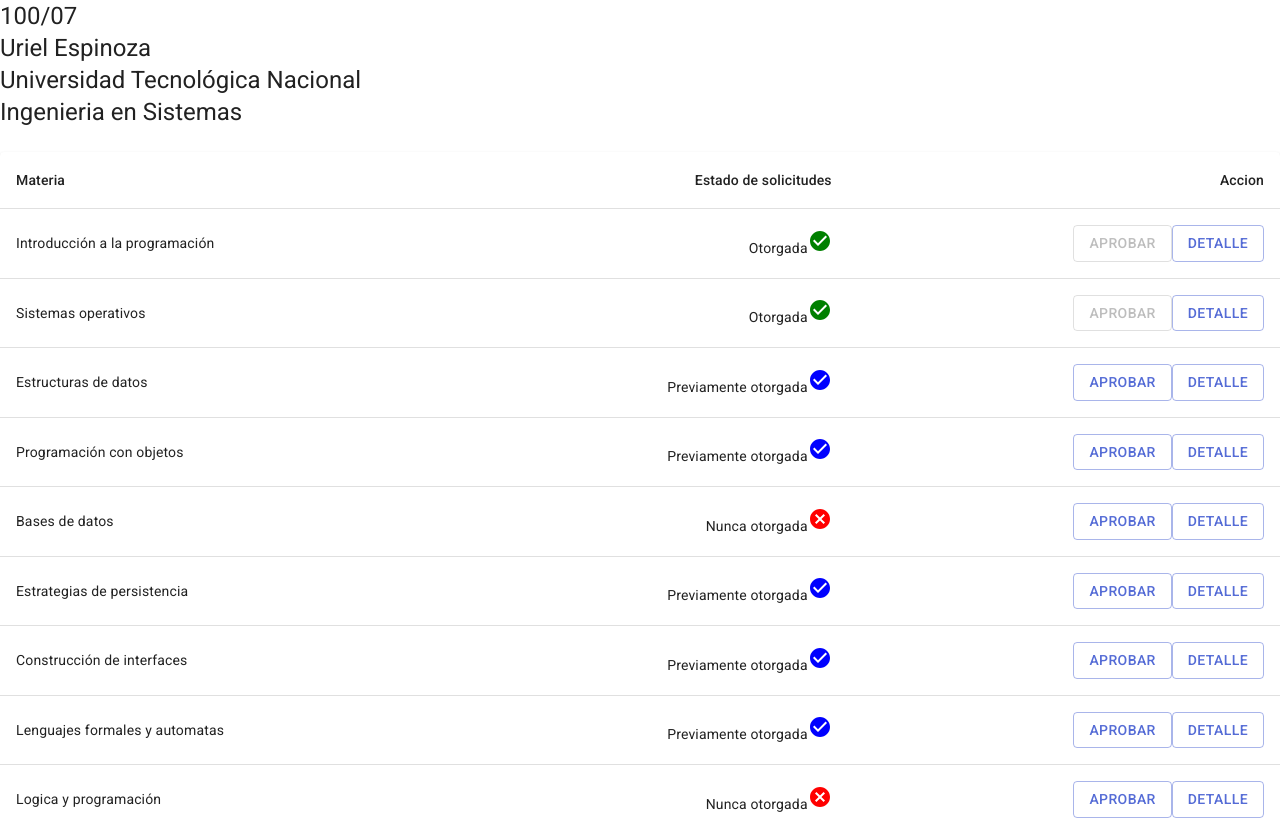
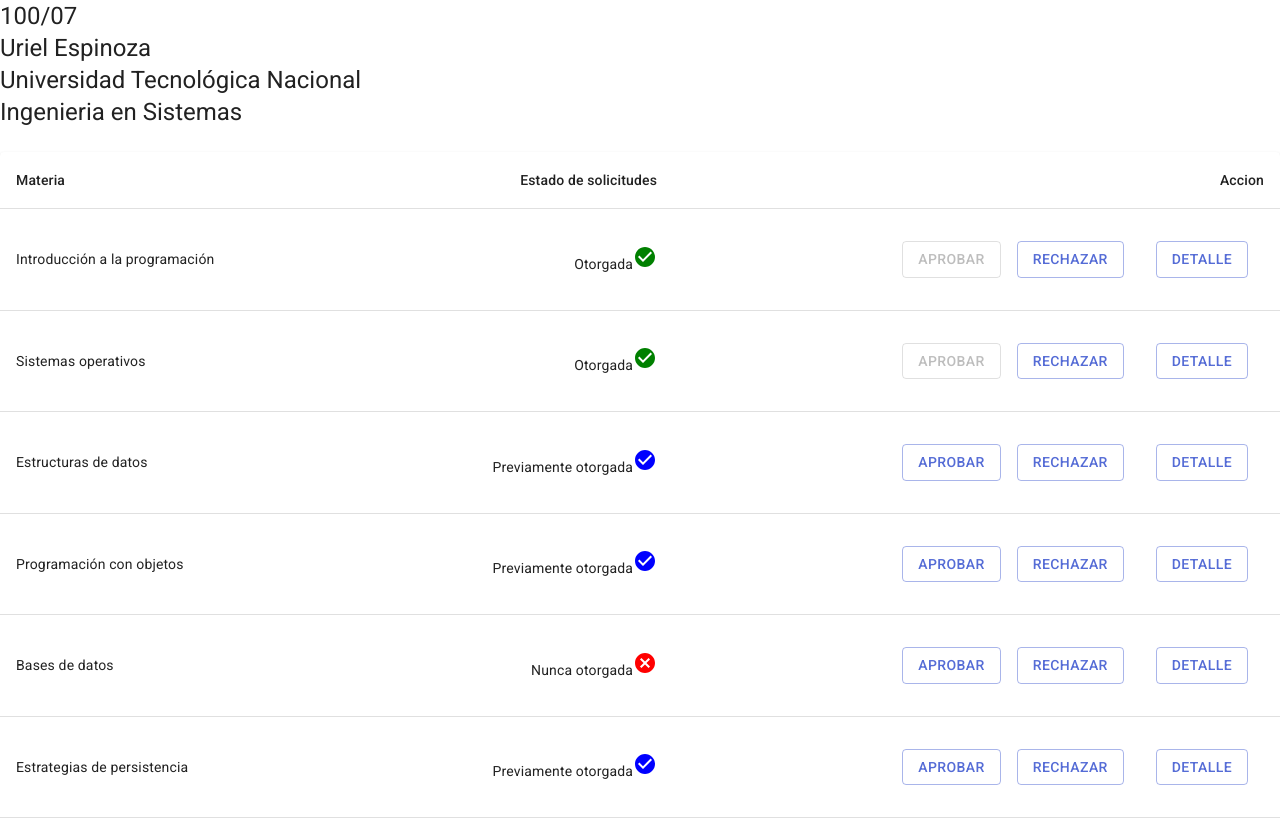
Before and after one commit to unquivalencias/unquivalencias-web-client, a Next.js app: page /requests/1 in a window 1280 px wide. Shown: the top 820 px of the page. Built offline with nearby package versions, Linux system fonts and the light colour scheme.

Commit message:
Add reject request button in requests list

```diff
--- a/components/RequestDetail/SubjectList.jsx
+++ b/components/RequestDetail/SubjectList.jsx
@@ -1,4 +1,4 @@
-import React, { useState } from 'react';
+import React, { useState, useCallback } from 'react';
 import { makeStyles } from '@material-ui/core/styles';
 import Table from '@material-ui/core/Table';
 import TableBody from '@material-ui/core/TableBody';
@@ -11,6 +11,11 @@ import ApproveEquivalenceButton from '../MateriasList'
 import CheckCircleIcon from '@material-ui/icons/CheckCircle';
 import CrossMarkIcon from '@material-ui/icons/Cancel'
 import Link from 'next/link'
+import { TextField, DialogActions } from '@material-ui/core';
+import Dialog from '@material-ui/core/Dialog';
+import DialogContent from '@material-ui/core/DialogContent';
+import DialogTitle from '@material-ui/core/DialogTitle';
+
 
 const useStyles = makeStyles(theme => ({
     root: {
@@ -29,6 +34,9 @@ const useStyles = makeStyles(theme => ({
     },
     failmark: {
         color: 'red'
+    },
+    actionButton: {
+        margin: "1rem"
     }
 
 }));
@@ -60,6 +68,7 @@ export default function SimpleTable() {
 
     const classes = useStyles();
 
+
     return (
         <Paper className={classes.root}>
             <Table className={classes.table}>
@@ -81,7 +90,8 @@ export default function SimpleTable() {
                                     <CrossMarkIcon className={classes.failmark} />
                                 }{row.status === subjectState.previouslyGiven &&
                                     <CheckCircleIcon className={classes.previouslyGiven} />}
-
+                                {row.status === subjectState.rejected &&
+                                    <CrossMarkIcon className={classes.failmark} />}
                                 {row.status === subjectState.given &&
                                     <CheckCircleIcon className={classes.checkmark} />}
                             </TableCell>
@@ -91,8 +101,14 @@ export default function SimpleTable() {
                                     nRows[index] = { ...pRows[index], status: subjectState.given }
                                     return nRows;
                                 })} />
+                                <RejectButton disabled={row.status == subjectState.rejected} onReject={() => setRows(pRows => {
+                                    const nRows = [...pRows];
+                                    nRows[index] = { ...pRows[index], status: subjectState.rejected }
+                                    return nRows;
+                                })} />
                                 <Link href="/equivalence/known">
                                     <Button
+                                        className={classes.actionButton}
                                         color='primary'
                                         variant='outlined'
                                     >
@@ -106,3 +122,40 @@ export default function SimpleTable() {
         </Paper>
     );
 }
+
+function RejectButton({ onReject, disabled }) {
+
+    const [open, setOpen] = useState(false);
+    const classes = useStyles();
+
+    const rejectRequest = useCallback(() => {
+        onReject()
+        setOpen(false)
+    }, [onReject])
+
+    const close = useCallback(() => {
+        setOpen(false)
+    })
+
+    const handleClickOpen = useCallback(() => {
+        setOpen(true)
+    })
+
+    return (
+        <>
+            <Button className={classes.actionButton} variant="outlined" color="primary" onClick={handleClickOpen} disabled={disabled}>
+                RECHAZAR
+      </Button>
+            <Dialog open={open} onClose={close} aria-labelledby="form-dialog-title">
+                <DialogTitle id="form-dialog-title">Observaciones</DialogTitle>
+                <DialogContent>
+                    <TextField />
+                </DialogContent>
+                <DialogActions>
+                    <Button variant="contained" color="primary" onClick={rejectRequest}>Rechazar</Button>
+                    <Button variant="outlined" color="primary" onClick={close}>Cancelar</Button>
+                </DialogActions>
+            </Dialog>
+        </>
+    )
+}
```
